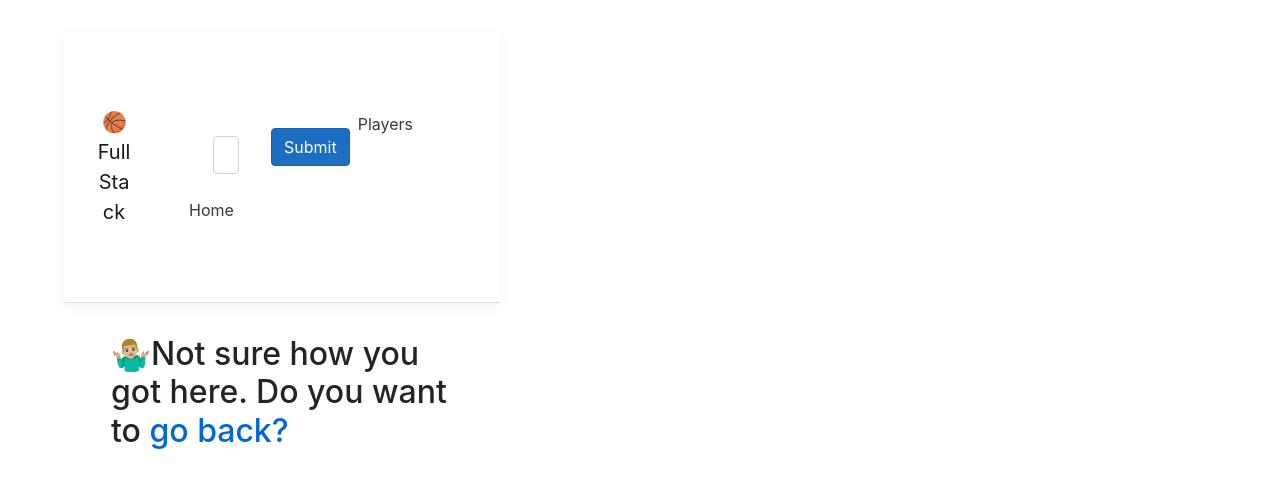
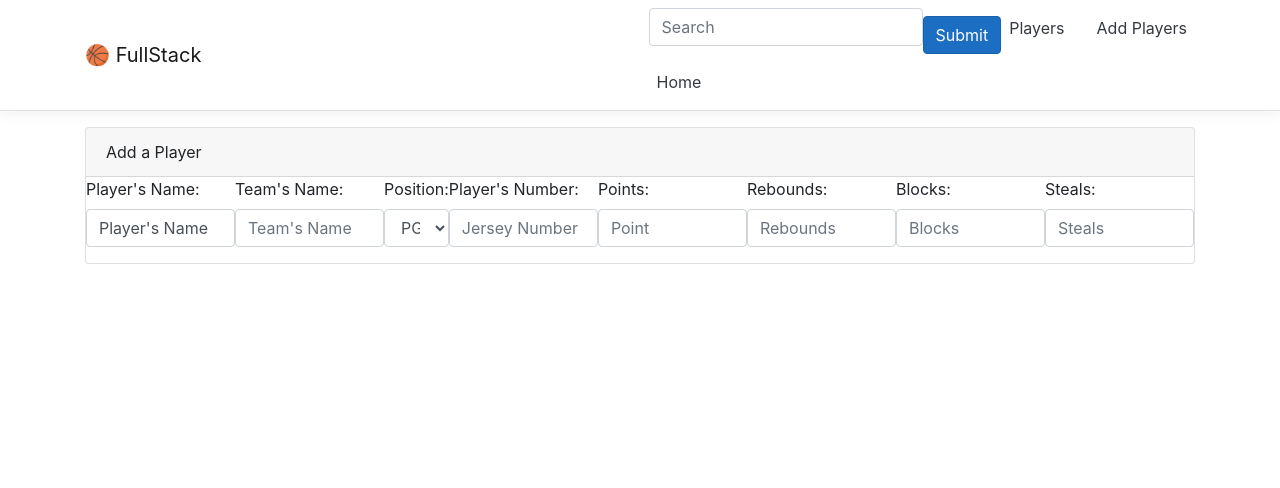
Before and after one commit to Carla-Joseph/FullStack, a React (Create React App) app in the folder ClientApp/: page /addplayer in a window 1280 px wide. Shown: the top 488 px of the page. Built offline with nearby package versions, Linux system fonts and the light colour scheme.

Commit message:
Created add player page

```diff
--- a/ClientApp/src/App.jsx
+++ b/ClientApp/src/App.jsx
@@ -3,9 +3,11 @@ import { Route, Switch } from 'react-router'
 import { Layout } from './components/Layout'
 import { Home } from './pages/Home'
 import HelloWorld from './pages/_template/HelloWorld'
-import HeyWorld from './pages/_template/HeyWorld'
+import {AddPlayer} from './pages/AddPlayer'
 import NotFound from './pages/NotFound'
 import './custom.scss'
+
+
 export default class App extends Component {
   static displayName = App.name
 
@@ -15,7 +17,8 @@ export default class App extends Component {
         <Switch>
           <Route exact path="/" component={Home} />
           <Route exact path="/players" component={HelloWorld} />
-          <Route exact path="/typescript" component={HeyWorld} />
+          {/* <Route exact path="/typescript" component={HeyWorld} /> */}
+          <Route exact path="/addplayer" component={AddPlayer} />
           <Route exact path="*" component={NotFound} />
         </Switch>
       </Layout>
--- a/ClientApp/src/components/NavMenu/index.jsx
+++ b/ClientApp/src/components/NavMenu/index.jsx
@@ -74,6 +74,11 @@ export class NavMenu extends Component {
                     {/* Typescript */}
                   </NavLink>
                 </NavItem>
+                <NavItem>
+                  <NavLink tag={Link} className="text-dark" to="/addplayer">
+                    Add Players
+                  </NavLink>
+                </NavItem>
               </ul>
             </Collapse>
           </Container>
--- a/ClientApp/src/custom.scss
+++ b/ClientApp/src/custom.scss
@@ -1,4 +1,3 @@
-/* Provide sufficient contrast against white background */
 a {
   color: #0366d6;
 }
@@ -16,13 +15,9 @@ code {
 .table div {
   display: block;
   flex-direction: row;
-}
-
-div {
   max-width: 500px;
   margin: 2rem;
 }
-
 
 div h1 {
   display: flex;
@@ -34,3 +29,10 @@ section {
   display: flex;
   flex-wrap: wrap;
 }
+
+.form-group div {
+  display: flex;
+  flex-direction: row;
+  justify-content: space-around;
+  margin: 3px;
+}
--- a/ClientApp/src/pages/AddPlayer.jsx
+++ b/ClientApp/src/pages/AddPlayer.jsx
@@ -2,8 +2,91 @@ import React from 'react'
 
 export function AddPlayer() {
   return (
-   <>
-   a player
-   </>
+    <div className="card">
+      <div className="card-header">Add a Player</div>
+
+      <form>
+        <div className="form-group">
+          <label htmlFor="name">Player's Name: </label>
+          <input
+            type="text"
+            className="form-control"
+            id="name"
+            value="Player's Name"
+          />
+        </div>
+
+        <div className="form-group">
+          <label htmlFor="name">Team's Name: </label>
+          <input
+            type="text"
+            className="form-control"
+            id="name"
+            placeholder="Team's Name"
+          />
+        </div>
+
+        <div className="form-group">
+          <label htmlFor="name">Position: </label>
+          <select class="form-control">
+            <option>PG</option>
+            <option>SG</option>
+            <option>SF</option>
+            <option>PF</option>
+            <option>C</option>
+          </select>
+        </div>
+
+        <div className="form-group">
+          <label htmlFor="name">Player's Number: </label>
+          <input
+            type="int"
+            className="form-control"
+            id="name"
+            placeholder="Jersey Number"
+          />
+        </div>
+
+        <div className="form-group">
+          <label htmlFor="name">Points: </label>
+          <input
+            type="int"
+            className="form-control"
+            id="name"
+            placeholder="Point"
+          />
+        </div>
+
+        <div className="form-group">
+          <label htmlFor="name">Rebounds: </label>
+          <input
+            type="int"
+            className="form-control"
+            id="name"
+            placeholder="Rebounds"
+          />
+        </div>
+
+        <div className="form-group">
+          <label htmlFor="name">Blocks: </label>
+          <input
+            type="int"
+            className="form-control"
+            id="name"
+            placeholder="Blocks"
+          />
+        </div>
+
+        <div className="form-group">
+          <label htmlFor="name">Steals: </label>
+          <input
+            type="number"
+            className="form-control"
+            id="name"
+            placeholder="Steals"
+          />
+        </div>
+      </form>
+    </div>
   )
 }
--- a/ClientApp/src/pages/_template/HeyWorld.tsx
+++ /dev/null
@@ -1,14 +0,0 @@
-import React, { useState } from 'react'
-
-const HeyWorld = () => {
-  const [counter, setCounter] = useState<number>(0)
-  return (
-    <div>
-      <h1>This is checking is TS is install: {counter}</h1>
-      <h4>this is written in a TSX file</h4>
-      <button onClick={() => setCounter(p => p + 1)}>Click me</button>
-    </div>
-  )
-}
-
-export default HeyWorld
```
